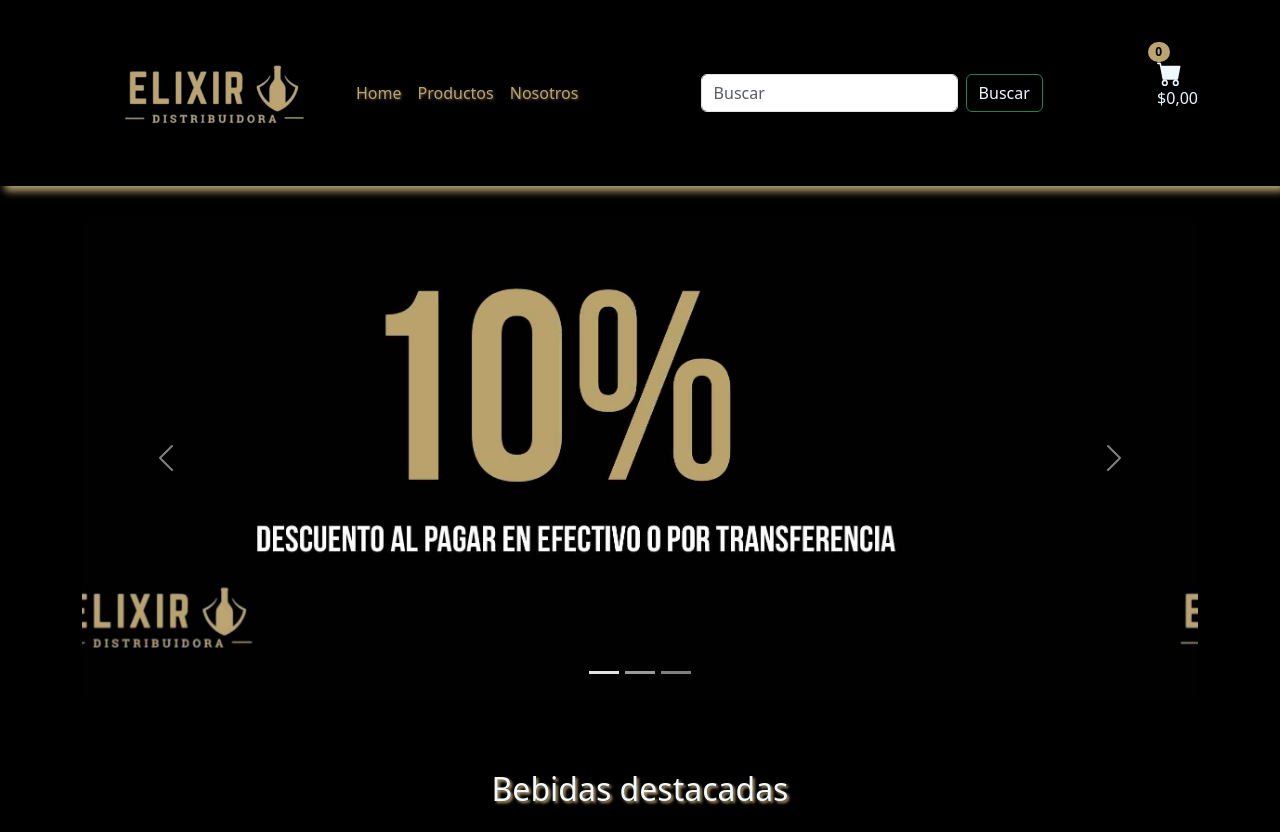
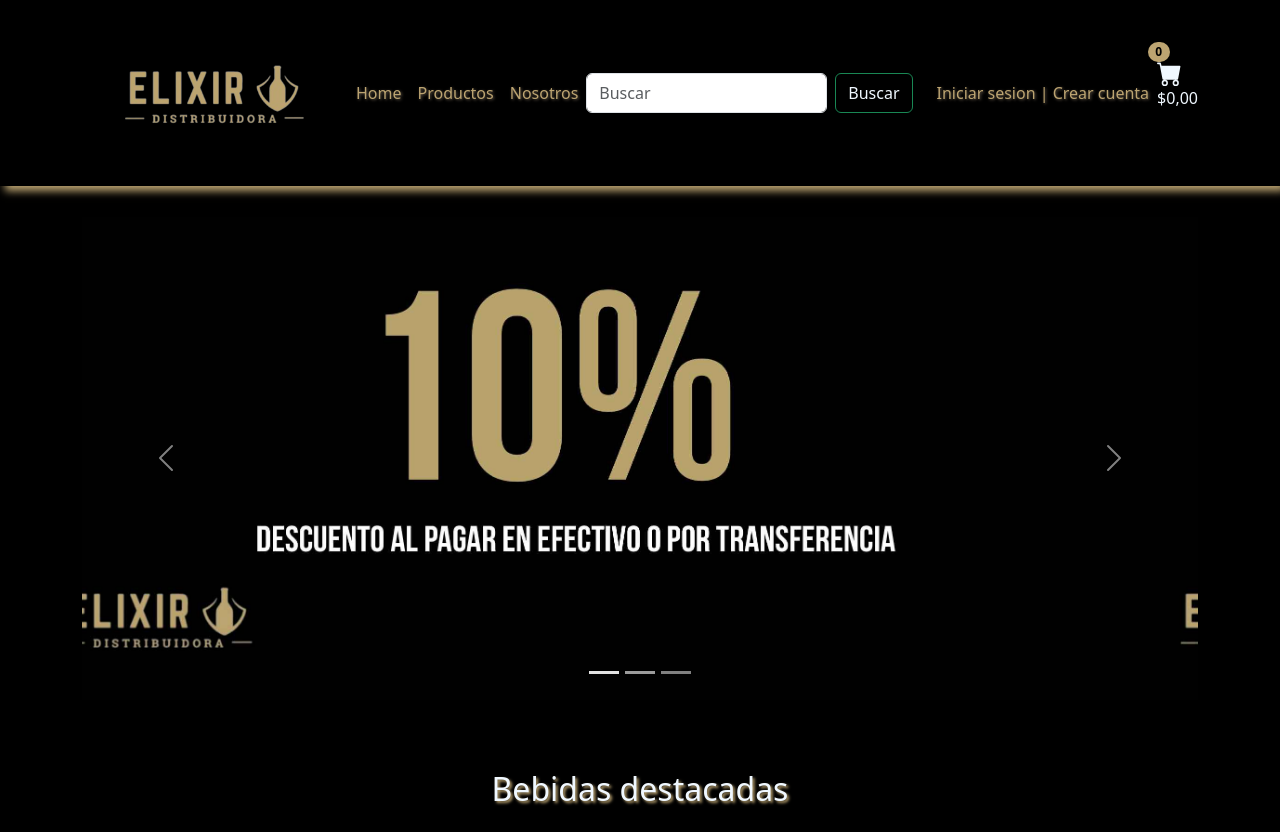
Before and after one commit to Pablo-Progr/ProyectoFinalJS, a website: page html/index.html in a window 1280 px wide. Shown: the top 832 px of the page. Drawn offline with nearby package versions, Linux system fonts and the light colour scheme.

Commit message:
agregar inicio sesion

```diff
--- a/html/index.html
+++ b/html/index.html
@@ -35,6 +35,13 @@
                   <form class="d-flex" role="search">
                     <input class="form-control me-2" type="search" placeholder="Buscar" aria-label="Search">
                     <button class="btn btn-outline-success" type="submit">Buscar</button>
+                    <!-- div login iniciar sesion -->
+                    <div>
+                        <ul class="navbar-nav mb-2 mb-lg-0">
+                            <li class="nav-item">
+                              <a class="nav-link links-navbar text-nowrap ms-3" href="loginCliente.html">Iniciar sesion | Crear cuenta</a>
+                            </li>
+                    </div>
                   </form>
                   <div class="carrito-compra">
                       <a href="carrito.html" style="text-decoration:none; color: aliceblue;">
```
